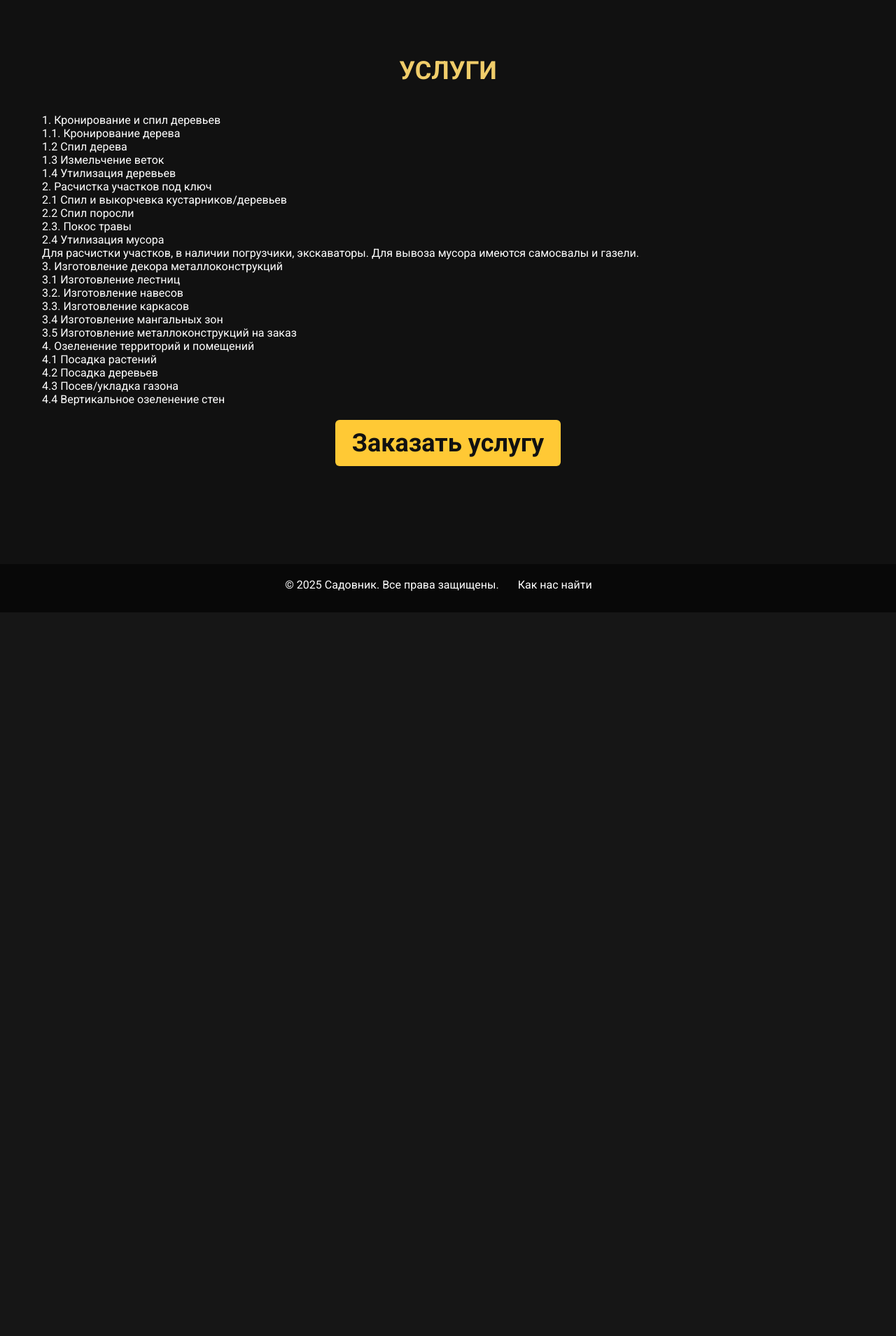
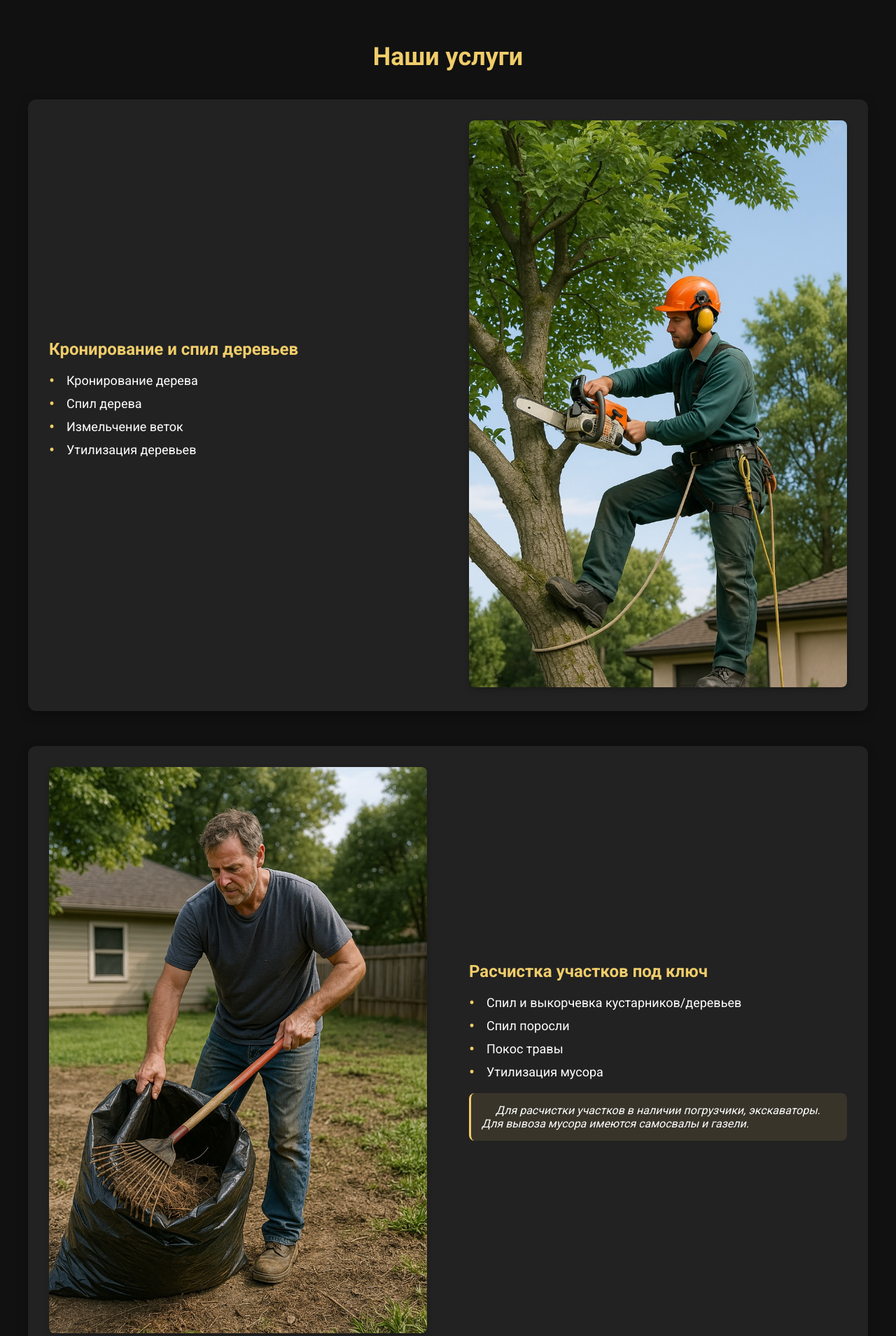
Before and after one commit to vitallcore/Sadovnik-flask, a Flask app: page /services in a window 1280 px wide. Shown: the part 80-1989 px from the top of the page at 70% size. Before the commit the page ends 955 px from the top, so only its background shows below. Run offline with Flask 3, Linux system fonts and the light colour scheme.

Commit message:
sadovnik

```diff
--- a/static/styles.css
+++ b/static/styles.css
@@ -582,3 +582,135 @@ a:hover {
 .welcome-section h2 {
   margin-bottom: 1rem;
 }
+
+/* Стили для страницы услуг */
+.services-page {
+  padding: 60px 40px;
+}
+
+.services-page h1 {
+  text-align: center;
+  color: #f0cd6a;
+  font-size: 36px;
+  margin-bottom: 40px;
+}
+
+.service-block {
+  background: #222;
+  border-radius: 12px;
+  margin-bottom: 50px;
+  overflow: hidden;
+  box-shadow: 0 5px 15px rgba(0, 0, 0, 0.3);
+}
+
+.service-content {
+  display: flex;
+  align-items: center;
+}
+
+.service-text,
+.service-image {
+  flex: 1;
+  padding: 30px;
+}
+
+.service-text h2 {
+  color: #f0cd6a;
+  margin-bottom: 20px;
+  font-size: 24px;
+  padding: 0;
+}
+
+.service-text ul {
+  list-style-type: none;
+  margin-bottom: 20px;
+}
+
+.service-text li {
+  position: relative;
+  padding-left: 25px;
+  margin-bottom: 12px;
+  font-size: 18px;
+}
+
+.service-text li:before {
+  content: "•";
+  color: #f0cd6a;
+  font-size: 24px;
+  position: absolute;
+  left: 0;
+  top: -3px;
+}
+
+.service-note {
+  background: rgba(240, 205, 106, 0.1);
+  padding: 15px;
+  border-radius: 8px;
+  border-left: 3px solid #f0cd6a;
+  font-style: italic;
+  margin-top: 20px;
+}
+
+.service-image img {
+  width: 100%;
+  height: 100%;
+  object-fit: cover;
+  border-radius: 8px;
+  box-shadow: 0 4px 8px rgba(0, 0, 0, 0.2);
+  transition: transform 0.3s ease;
+}
+
+.service-image img:hover {
+  transform: scale(1.03);
+}
+
+.service-order {
+  margin-top: 30px;
+  text-align: center;
+}
+
+/* Адаптация для мобильных */
+@media (max-width: 992px) {
+  .service-content {
+    flex-direction: column;
+  }
+
+  .service-content.reverse {
+    flex-direction: column-reverse;
+  }
+
+  .service-text,
+  .service-image {
+    padding: 20px;
+    width: 100%;
+  }
+
+  .service-image {
+    max-height: 300px;
+  }
+}
+
+@media (max-width: 768px) {
+  .services-page {
+    padding: 40px 20px;
+  }
+
+  .service-block {
+    margin-bottom: 30px;
+  }
+
+  .service-text li {
+    font-size: 16px;
+  }
+}
+
+@media (max-width: 576px) {
+  .services-page h1 {
+    font-size: 28px;
+    margin-bottom: 30px;
+  }
+
+  .service-text h2 {
+    font-size: 20px;
+  }
+}
--- a/templates/services.html
+++ b/templates/services.html
@@ -3,34 +3,88 @@
   Садовник - Услуги
 {% endblock %}
 {% block content %}
-  <section class="services">
-    <body>
-      <main class="container">
-        <h2>УСЛУГИ</h2>
-        <p id="tree-service">1. Кронирование и спил деревьев</p>
-        <p>1.1. Кронирование дерева</p>
-        <p>1.2 Спил дерева</p>
-        <p>1.3 Измельчение веток</p>
-        <p>1.4 Утилизация деревьев</p>
-        <p id="clearing-service">2. Расчистка участков под ключ</p>
-        <p>2.1 Спил и выкорчевка кустарников/деревьев</p>
-        <p>2.2 Спил поросли</p>
-        <p>2.3. Покос травы</p>
-        <p>2.4 Утилизация мусора</p>
-        <p>Для расчистки участков, в наличии погрузчики, экскаваторы. Для вывоза мусора имеются самосвалы и газели.</p>
-        <p id="metal-service">3. Изготовление декора металлоконструкций</p>
-        <p>3.1 Изготовление лестниц</p>
-        <p>3.2. Изготовление навесов</p>
-        <p>3.3. Изготовление каркасов</p>
-        <p>3.4 Изготовление мангальных зон</p>
-        <p>3.5 Изготовление металлоконструкций на заказ</p>
-        <p id="green-service">4. Озеленение территорий и помещений</p>
-        <p>4.1 Посадка растений</p>
-        <p>4.2 Посадка деревьев</p>
-        <p>4.3 Посев/укладка газона</p>
-        <p>4.4 Вертикальное озеленение стен</p>
-        <h2><a class="order-link" href="https://wa.me/{{ phone_number }}" target="_blank">Заказать услугу</a></h2>
-      </main>
-    </body>
+  <section class="services-page">
+    <div class="container">
+      <h1>Наши услуги</h1>
+
+      <!-- Блок 1: Кронирование и спил деревьев -->
+      <div id="tree-service" class="service-block">
+        <div class="service-content">
+          <div class="service-text">
+            <h2>Кронирование и спил деревьев</h2>
+            <ul>
+              <li>Кронирование дерева</li>
+              <li>Спил дерева</li>
+              <li>Измельчение веток</li>
+              <li>Утилизация деревьев</li>
+            </ul>
+          </div>
+          <div class="service-image">
+            <img src="{{ url_for('static', filename='images/service1.jpg') }}" alt="Кронирование деревьев" />
+          </div>
+        </div>
+      </div>
+
+      <!-- Блок 2: Расчистка участков -->
+      <div id="clearing-service" class="service-block">
+        <div class="service-content reverse">
+          <div class="service-image">
+            <img src="{{ url_for('static', filename='images/service2.jpg') }}" alt="Расчистка участков" />
+          </div>
+          <div class="service-text">
+            <h2>Расчистка участков под ключ</h2>
+            <ul>
+              <li>Спил и выкорчевка кустарников/деревьев</li>
+              <li>Спил поросли</li>
+              <li>Покос травы</li>
+              <li>Утилизация мусора</li>
+            </ul>
+            <p class="service-note">Для расчистки участков в наличии погрузчики, экскаваторы. Для вывоза мусора имеются самосвалы и газели.</p>
+          </div>
+        </div>
+      </div>
+
+      <!-- Блок 3: Металлоконструкции -->
+      <div id="metal-service" class="service-block">
+        <div class="service-content">
+          <div class="service-text">
+            <h2>Изготовление декора металлоконструкций</h2>
+            <ul>
+              <li>Изготовление лестниц</li>
+              <li>Изготовление навесов</li>
+              <li>Изготовление каркасов</li>
+              <li>Изготовление мангальных зон</li>
+              <li>Изготовление металлоконструкций на заказ</li>
+            </ul>
+          </div>
+          <div class="service-image">
+            <img src="{{ url_for('static', filename='images/service3.jpg') }}" alt="Металлоконструкции" />
+          </div>
+        </div>
+      </div>
+
+      <!-- Блок 4: Озеленение -->
+      <div id="green-service" class="service-block">
+        <div class="service-content reverse">
+          <div class="service-image">
+            <img src="{{ url_for('static', filename='images/service4.jpg') }}" alt="Озеленение территорий" />
+          </div>
+          <div class="service-text">
+            <h2>Озеленение территорий и помещений</h2>
+            <ul>
+              <li>Посадка растений</li>
+              <li>Посадка деревьев</li>
+              <li>Посев/укладка газона</li>
+              <li>Вертикальное озеленение стен</li>
+            </ul>
+          </div>
+        </div>
+      </div>
+
+      <!-- Кнопка заказа -->
+      <div class="order-button service-order">
+        <a class="order-link" href="https://wa.me/{{ phone_number }}" target="_blank">Заказать услугу</a>
+      </div>
+    </div>
   </section>
 {% endblock %}
```
Also changed, not shown: static/images/service1.jpg (added), static/images/service2.jpg (added), static/images/service3.jpg (added), static/images/service4.jpg (added).
